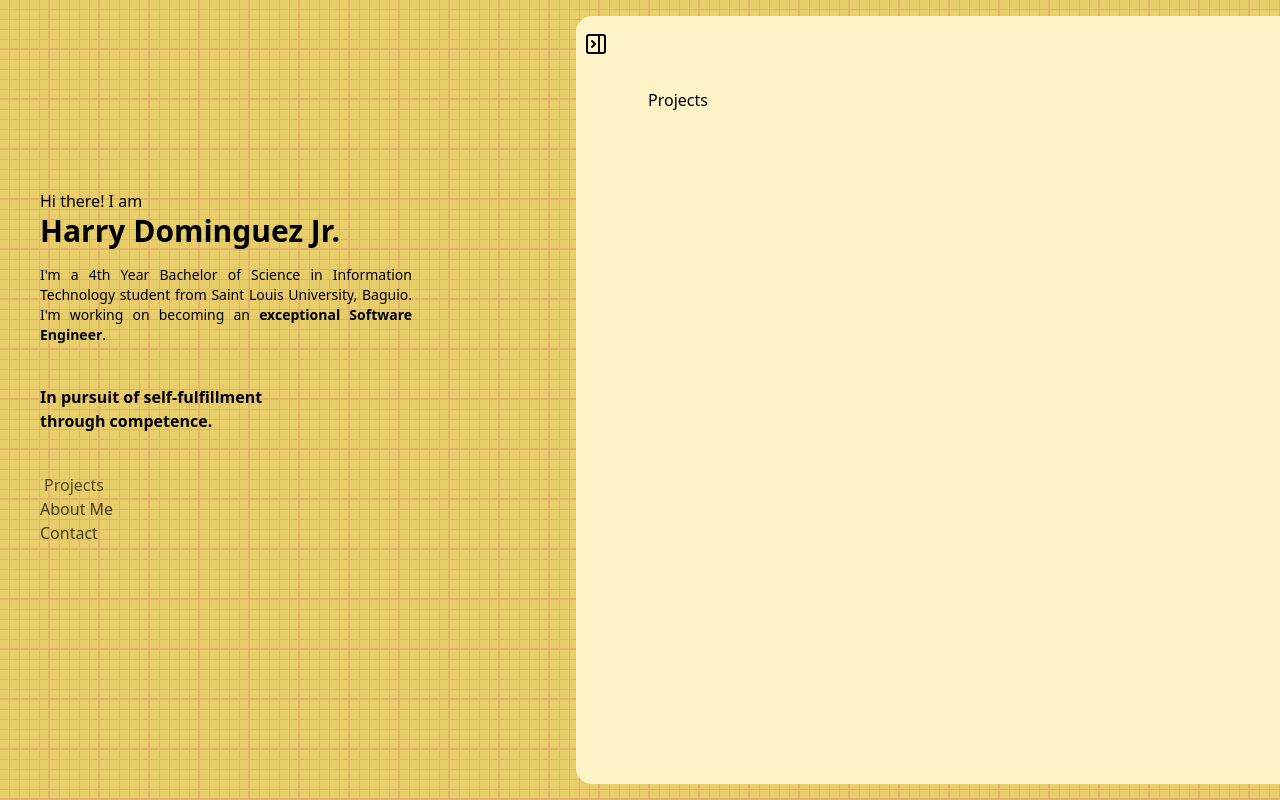
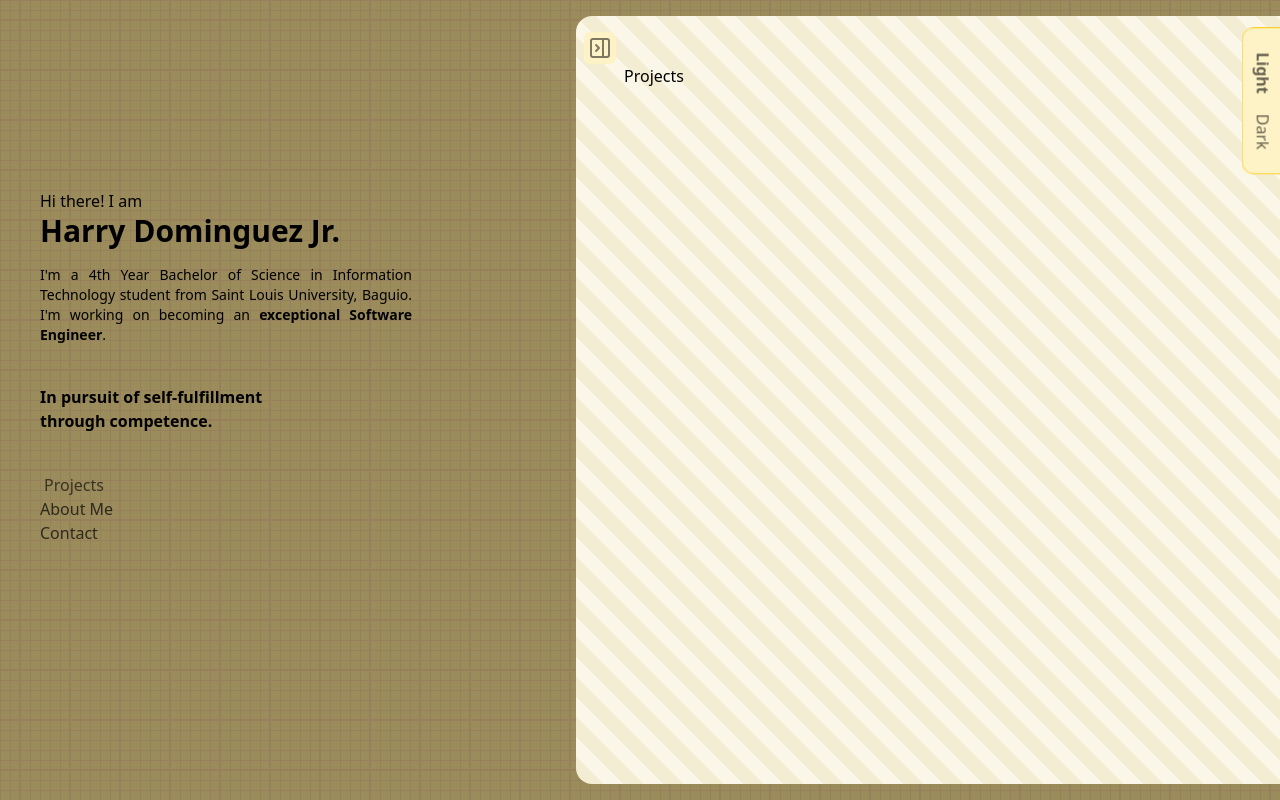
Before and after one commit to yukiroow/portfolio, a React (Vite) app: page / in a window 1280 px wide. Both pictures are taken after a click on the element "Projects". Built offline with nearby package versions, Linux system fonts and the light colour scheme; what tailwind-animations would draw is missing.

Commit message:
feat: improve main content styling and finalize content panel bg

```diff
--- a/src/App.jsx
+++ b/src/App.jsx
@@ -17,7 +17,7 @@
 
     return (
         <>
-            <DynamicBg theme={theme} />
+            <DynamicBg theme={theme} content={content} />
             <ThemeSelector theme={theme} setTheme={setTheme} />
             <div className="flex h-screen w-screen overflow-hidden">
                 <MainPanel
--- a/src/components/DynamicBg.jsx
+++ b/src/components/DynamicBg.jsx
@@ -1,10 +1,10 @@
-const DynamicBg = ({ theme }) => {
+const DynamicBg = ({ theme, content }) => {
     return (
         <>
             {theme === "light" ? (
-                <div className="pattern-light -z-5" />
+                <div className={`pattern-light -z-5 transition-all duration-500 ${content === "none" ? "" : "brightness-50"}`} />
             ) : (
-                <div className="fixed -z-5 h-screen w-screen bg-linear-190 from-violet-950 to-gray-900" />
+                <div className="fixed -z-5 h-screen w-screen ambient-glow-box" /> //bg-linear-190 from-violet-950 to-gray-900
             )}
         </>
     );
--- a/src/components/ThemeSelector.jsx
+++ b/src/components/ThemeSelector.jsx
@@ -1,7 +1,7 @@
 const ThemeSelector = ({ theme, setTheme }) => {
     return (
         <div
-            className={`transition-all fixed top-20 -right-14 px-6 py-2 rounded-b-xl flex rotate-90 cursor-pointer flex-row gap-5 font-extralight hover:-right-13 ${theme === "dark" ? "text-purple-200 bg-purple-800" : "bg-amber-100"}`}
+            className={`transition-all z-1000 border  fixed top-20 -right-14 px-6 py-2 rounded-b-xl flex rotate-90 cursor-pointer flex-row gap-5 font-extralight hover:-right-13 ${theme === "dark" ? "text-purple-200 bg-purple-800 border-purple-900" : "bg-amber-100 border-amber-300"}`}
         >
             <p
                 className={`opacity-60 transition-all ${theme === "light" ? "font-bold" : ""}`}
--- /dev/null
+++ b/src/content/About.jsx
@@ -0,0 +1,7 @@
+import React from "react";
+
+const About = () => {
+    return <div>About</div>;
+};
+
+export default About;
--- /dev/null
+++ b/src/content/Contact.jsx
@@ -0,0 +1,7 @@
+import React from "react";
+
+const Contact = () => {
+    return <div>Contact</div>;
+};
+
+export default Contact;
--- /dev/null
+++ b/src/content/Projects.jsx
@@ -0,0 +1,7 @@
+import React from "react";
+
+const Projects = () => {
+    return <div>Projects</div>;
+};
+
+export default Projects;
--- a/src/index.css
+++ b/src/index.css
@@ -1,12 +1,12 @@
 @import "tailwindcss";
-@import 'tailwind-animations';
+@import "tailwind-animations";
 
 .pattern-light {
     position: fixed;
     height: 100vh;
     width: 100vw;
     background-color: #deb92c;
-    opacity: .7;
+    opacity: 0.7;
     background-image:
         linear-gradient(#d8932b 2px, transparent 2px),
         linear-gradient(90deg, #d8932b 2px, transparent 2px),
@@ -22,4 +22,60 @@
         -2px -2px,
         -1px -1px,
         -1px -1px;
+
+    animation: scrollGrid 20s linear infinite;
 }
+
+@keyframes scrollGrid {
+    from {
+        background-position:
+            -2px -2px,
+            -2px -2px,
+            -1px -1px,
+            -1px -1px;
+    }
+    to {
+        background-position:
+            48px 48px,
+            48px 48px,
+            49px 49px,
+            49px 49px;
+    }
+}
+
+.pale-yellow-grid {
+    background-color: #faf6e8;
+    background-image: linear-gradient(
+        45deg,
+        #f3edd3 25%,
+        transparent 25%,
+        transparent 50%,
+        #f3edd3 50%,
+        #f3edd3 75%,
+        transparent 75%,
+        transparent
+    );
+    background-size: 40px 40px;
+}
+
+.pale-purple-dots {
+  background-color: #740391;
+  background-image: radial-gradient(#b501da 2px, transparent 2px);
+  background-size: 24px 24px;
+}
+
+.ambient-glow-box {
+    background: linear-gradient(45deg, #2f0d68, #101828);
+    border-radius: 16px;
+
+    animation: cycle-hue 12s linear infinite;
+}
+
+@keyframes cycle-hue {
+    0% {
+        filter: hue-rotate(0deg);
+    }
+    100% {
+        filter: hue-rotate(360deg);
+    }
+}
--- a/src/panels/ContentPanel.jsx
+++ b/src/panels/ContentPanel.jsx
@@ -1,26 +1,31 @@
 import { PanelRightClose } from "lucide-react";
+import Projects from "../content/Projects";
+import About from "../content/About";
+import Contact from "../content/Contact";
 
 const ContentPanel = ({ theme, content, setContent }) => {
     return (
         <>
             <div className={`h-full w-full py-4`}>
                 <div
-                    className={`animate-slide-in-right relative h-full w-full rounded-l-2xl p-18 ${theme === "light" ? "bg-amber-100" : ""}`}
+                    className={`animate-slide-in-right relative h-full w-full rounded-l-2xl p-12 ${theme === "light" ? "pale-yellow-grid text-black" : "pale-purple-dots text-purple-100"}`}
                 >
                     {content !== "none" && (
-                        <div className="absolute top-4 left-2 cursor-pointer items-end justify-end transition-all hover:opacity-90">
+                        <div
+                            className={`animate-fade-in absolute top-4 left-2 cursor-pointer items-end justify-end rounded-md p-1 ${theme === "light" ? "bg-amber-100" : "bg-purple-900"}`}
+                        >
                             <PanelRightClose
-                                className={`animate-fade-in h-6 w-6 ${theme === "light" ? "text-black" : "text-purple-100"}`}
+                                className={`h-6 w-6 opacity-50 transition-all hover:opacity-20 ${theme === "light" ? "" : ""}`}
                                 onClick={() => setContent("none")}
                             />
                         </div>
                     )}
                     {content === "projects" ? (
-                        <div>Projects</div>
+                        <Projects theme={theme} />
                     ) : content === "about" ? (
-                        <div>About</div>
+                        <About theme={theme} />
                     ) : (
-                        <div>Contact</div>
+                        <Contact theme={theme} />
                     )}
                 </div>
             </div>
--- a/src/panels/MainPanel.jsx
+++ b/src/panels/MainPanel.jsx
@@ -1,6 +1,6 @@
 const menuBaseStyle = "hover:translate-x-1 hover:font-normal hover:opacity-90";
 const menuSelectedStyle = "translate-x-1 font-normal opacity-90";
-// opacity-70 transition-all
+
 const MainPanel = ({ theme, content, setContent }) => {
     return (
         <div
```
